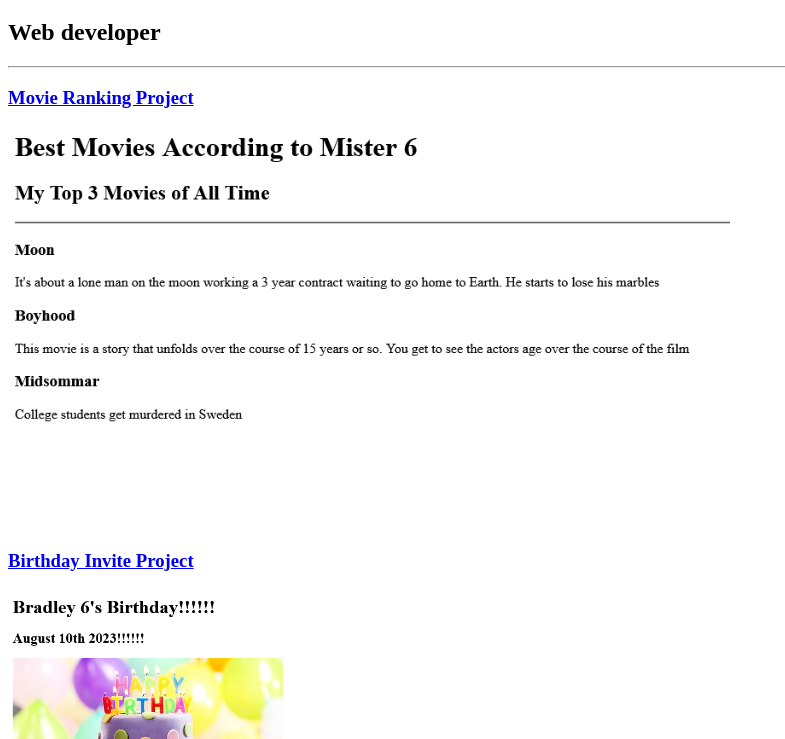
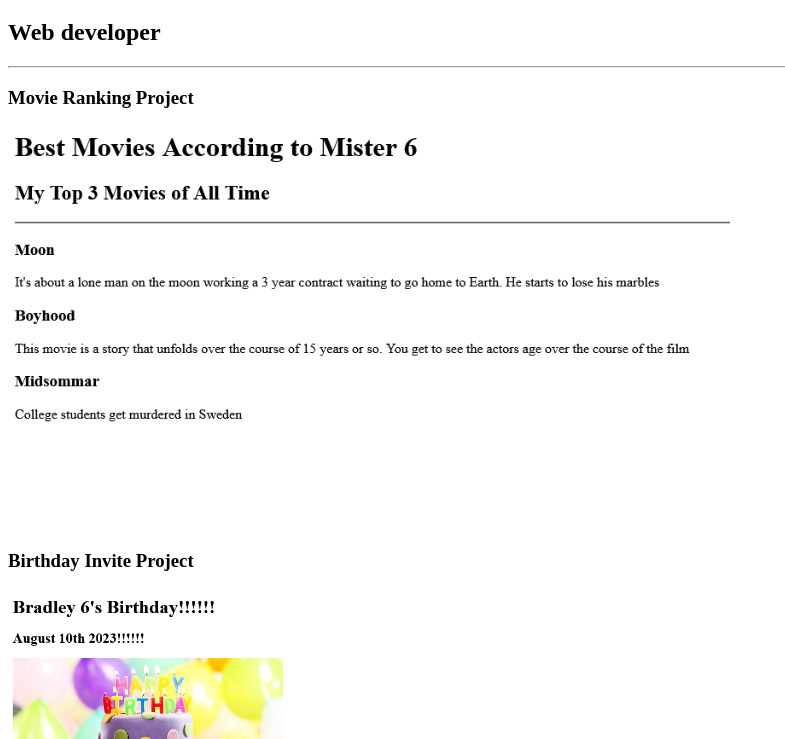
Before and after one commit to HouseNumber/html-portfolio, a plain HTML site: page index.html in a window 1280 px wide. Shown: the part 61-800 px from the top of the page, without its empty margins (0-785 px from the left). Drawn offline with Linux system fonts and the light colour scheme.

Commit message:
Update index.html

```diff
--- a/index.html
+++ b/index.html
@@ -25,9 +25,9 @@ https://developer.mozilla.org/en-US/docs/Web/HTML/Element/img#attr-height -->
     <h1>Bradley 6's Portfolio</h1>
     <h2>Web developer</h2>
     <hr />
-    <h3><a href="./public/Brad's movies.html">Movie Ranking Project</h3>
+    <h3><a href="./public/Brad's movies.html"></a>Movie Ranking Project</h3>
         <img src="./public/movie screenshot.png" height="400" alt="Movie Ranking Stuff" />
-    <h3><a href="./public/Brad's Bday.html">Birthday Invite Project</h3>
+    <h3><a href="./public/Brad's Bday.html"></a>Birthday Invite Project</h3>
         <img src="./public/Brad's Bday.png" height="400" alt="Birthday Project" />
     <hr />
 
```
